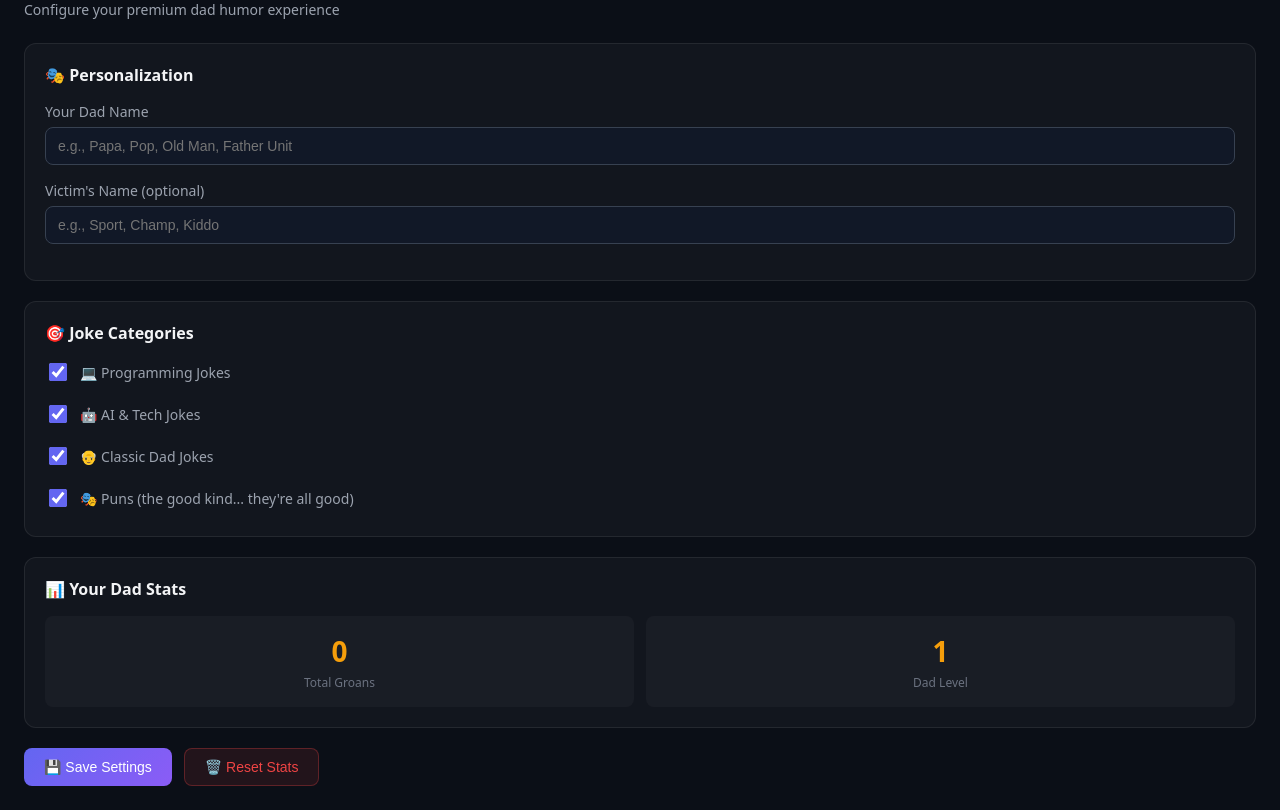
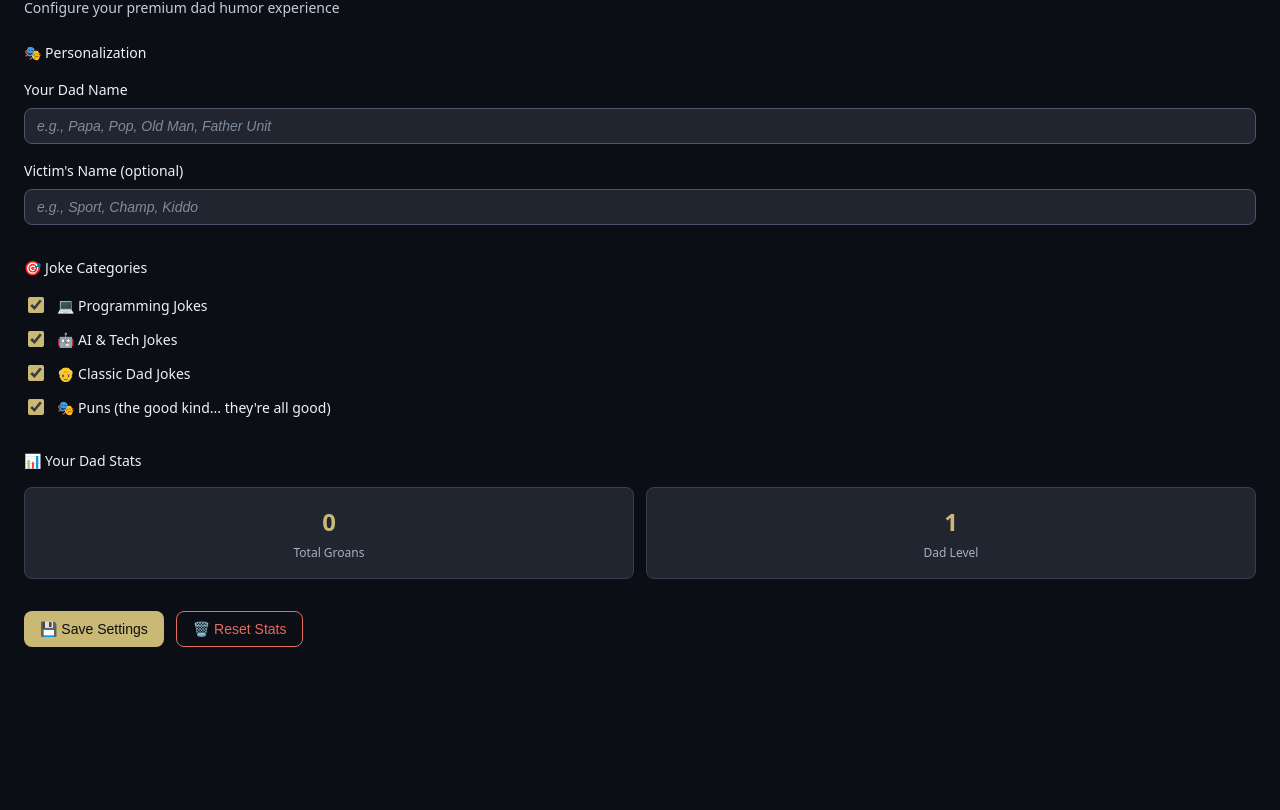
Before and after one commit to jpshackelford/oh-examples, a website: page agent-canvas-extensions/dad-jokes/settings.html in a window 1280 px wide. Shown: the part 71-881 px from the top of the page. After the commit the page ends 800 px from the top, so only its background shows below. Drawn offline with Linux system fonts and the light colour scheme.

Commit message:
style(dad-jokes): update settings to match AgentCanvas design system
- Use AgentCanvas Cool Grey color palette and CSS custom properties
- Match form control styling (36px height, 8px radius, focus states)
- Use semantic color tokens (--oh-primary, --oh-success, --oh-danger)
- Add auto-resize support for dynamic iframe height
- Improve visual consistency with native AgentCanvas settings pages

Co-authored-by: openhands <openhands@all-hands.dev>

```diff
--- a/agent-canvas-extensions/dad-jokes/settings.html
+++ b/agent-canvas-extensions/dad-jokes/settings.html
@@ -8,148 +8,248 @@
     />
     <title>Dad Jokes Settings</title>
     <style>
+      /*
+       * AgentCanvas Design Tokens (Cool Grey Palette)
+       * These match the tokens defined in agent-canvas/hero.ts and tailwind.css
+       */
+      :root {
+        /* Cool Grey Scale */
+        --cool-grey-50: #F7F9FC;
+        --cool-grey-100: #EEF2F7;
+        --cool-grey-200: #DCE3EE;
+        --cool-grey-300: #C3CDDC;
+        --cool-grey-400: #A3B0C4;
+        --cool-grey-500: #7E8A9E;
+        --cool-grey-600: #626D82;
+        --cool-grey-700: #4B5468;
+        --cool-grey-800: #383F50;
+        --cool-grey-900: #2C313F;
+        --cool-grey-925: #21252F;
+        --cool-grey-950: #0B0E14;
+        --cool-grey-975: #05070A;
+
+        /* Semantic Colors */
+        --oh-background: var(--cool-grey-950);
+        --oh-foreground: var(--cool-grey-100);
+        --oh-surface: var(--cool-grey-925);
+        --oh-surface-raised: var(--cool-grey-900);
+        --oh-border: var(--cool-grey-700);
+        --oh-border-subtle: var(--cool-grey-800);
+        --oh-text-secondary: var(--cool-grey-300);
+        --oh-text-dim: var(--cool-grey-500);
+        --oh-muted: var(--cool-grey-400);
+        --oh-primary: #c9b974;
+        --oh-success: #a5e75e;
+        --oh-danger: #e76a5e;
+        --oh-radius: 8px;
+      }
+
       * {
         box-sizing: border-box;
       }
+
       body {
         font-family: system-ui, -apple-system, sans-serif;
         margin: 0;
         padding: 24px;
-        color: #e5e7eb;
-        background: #0b0f17;
+        color: var(--oh-foreground);
+        background: var(--oh-background);
+        line-height: 1.5;
       }
+
       h1 {
-        margin: 0 0 8px 0;
-        font-size: 24px;
+        margin: 0 0 4px 0;
+        font-size: 20px;
+        font-weight: 600;
+        color: #ffffff;
         display: flex;
         align-items: center;
-        gap: 10px;
+        gap: 8px;
       }
+
       .subtitle {
-        color: #9ca3af;
+        color: var(--oh-text-secondary);
         margin-bottom: 24px;
         font-size: 14px;
       }
-      .section {
-        background: rgba(255, 255, 255, 0.03);
-        border: 1px solid rgba(255, 255, 255, 0.08);
-        border-radius: 12px;
-        padding: 20px;
-        margin-bottom: 20px;
+
+      /* Form field container */
+      .field {
+        margin-bottom: 16px;
       }
-      .section h2 {
-        margin: 0 0 16px 0;
-        font-size: 16px;
-        color: #f3f4f6;
+
+      .field label {
+        display: block;
+        margin-bottom: 8px;
+        font-size: 14px;
+        color: var(--oh-foreground);
       }
-      label {
-        display: block;
-        margin-bottom: 6px;
-        font-size: 14px;
-        color: #9ca3af;
-      }
+
+      /* Text inputs - matching formControlSettingsFieldClassName */
       input[type="text"] {
         width: 100%;
-        padding: 10px 12px;
-        border-radius: 8px;
-        border: 1px solid #374151;
-        background: #111827;
-        color: #e5e7eb;
+        height: 36px;
+        padding: 0 12px;
+        border-radius: var(--oh-radius);
+        border: 1px solid var(--oh-border);
+        background: var(--cool-grey-925);
+        color: #ffffff;
         font-size: 14px;
-        margin-bottom: 16px;
+        transition: border-color 75ms, box-shadow 75ms;
       }
+
+      input[type="text"]::placeholder {
+        color: var(--oh-text-dim);
+        font-style: italic;
+      }
+
       input[type="text"]:focus {
         outline: none;
-        border-color: #6366f1;
-        box-shadow: 0 0 0 2px rgba(99, 102, 241, 0.2);
+        border-color: rgba(255, 255, 255, 0.4);
+        box-shadow: 0 0 0 1px rgba(255, 255, 255, 0.2);
       }
+
+      /* Section dividers */
+      .section {
+        margin-bottom: 32px;
+      }
+
+      .section-title {
+        font-size: 14px;
+        font-weight: 500;
+        color: var(--oh-foreground);
+        margin: 0 0 16px 0;
+        display: flex;
+        align-items: center;
+        gap: 8px;
+      }
+
+      /* Checkbox styling */
       .checkbox-group {
         display: flex;
         flex-direction: column;
         gap: 12px;
       }
+
       .checkbox-item {
         display: flex;
         align-items: center;
         gap: 10px;
+        cursor: pointer;
       }
+
       .checkbox-item input[type="checkbox"] {
-        width: 18px;
-        height: 18px;
-        accent-color: #6366f1;
+        width: 16px;
+        height: 16px;
+        accent-color: var(--oh-primary);
+        cursor: pointer;
       }
+
       .checkbox-item span {
         font-size: 14px;
+        color: var(--oh-foreground);
       }
+
+      /* Button row */
       .btn-row {
         display: flex;
         gap: 12px;
-        margin-top: 20px;
+        margin-top: 24px;
       }
+
+      /* Buttons - matching AgentCanvas button styles */
       button {
-        padding: 10px 20px;
-        border-radius: 8px;
-        border: none;
+        height: 36px;
+        padding: 0 16px;
+        border-radius: var(--oh-radius);
         font-size: 14px;
         font-weight: 500;
         cursor: pointer;
-        transition: all 0.2s;
+        transition: background-color 75ms, border-color 75ms, opacity 75ms;
+        display: inline-flex;
+        align-items: center;
+        justify-content: center;
+        gap: 6px;
       }
+
       .btn-primary {
-        background: linear-gradient(135deg, #6366f1 0%, #8b5cf6 100%);
-        color: white;
+        background: var(--oh-primary);
+        color: var(--cool-grey-950);
+        border: none;
       }
+
       .btn-primary:hover {
-        transform: translateY(-1px);
-        box-shadow: 0 4px 12px rgba(99, 102, 241, 0.3);
+        opacity: 0.9;
       }
+
+      .btn-secondary {
+        background: var(--cool-grey-800);
+        color: var(--oh-foreground);
+        border: 1px solid var(--oh-border);
+      }
+
+      .btn-secondary:hover {
+        background: var(--cool-grey-700);
+      }
+
       .btn-danger {
-        background: rgba(239, 68, 68, 0.1);
-        color: #ef4444;
-        border: 1px solid rgba(239, 68, 68, 0.3);
+        background: transparent;
+        color: var(--oh-danger);
+        border: 1px solid var(--oh-danger);
       }
+
       .btn-danger:hover {
-        background: rgba(239, 68, 68, 0.2);
+        background: rgba(231, 106, 94, 0.1);
       }
+
+      /* Status messages */
       #status {
         margin-top: 16px;
         padding: 12px;
-        border-radius: 8px;
+        border-radius: var(--oh-radius);
         font-size: 13px;
         display: none;
       }
+
       #status.success {
         display: block;
-        background: rgba(16, 185, 129, 0.1);
-        color: #10b981;
-        border: 1px solid rgba(16, 185, 129, 0.2);
+        background: rgba(165, 231, 94, 0.1);
+        color: var(--oh-success);
+        border: 1px solid rgba(165, 231, 94, 0.3);
       }
+
       #status.error {
         display: block;
-        background: rgba(239, 68, 68, 0.1);
-        color: #ef4444;
-        border: 1px solid rgba(239, 68, 68, 0.2);
+        background: rgba(231, 106, 94, 0.1);
+        color: var(--oh-danger);
+        border: 1px solid rgba(231, 106, 94, 0.3);
       }
+
+      /* Stats cards */
       .stats {
         display: grid;
         grid-template-columns: repeat(2, 1fr);
         gap: 12px;
-        margin-top: 16px;
+        margin-top: 12px;
       }
+
       .stat-card {
-        background: rgba(255, 255, 255, 0.03);
-        border-radius: 8px;
+        background: var(--cool-grey-925);
+        border: 1px solid var(--oh-border-subtle);
+        border-radius: var(--oh-radius);
         padding: 16px;
         text-align: center;
       }
+
       .stat-value {
-        font-size: 28px;
-        font-weight: bold;
-        color: #f59e0b;
+        font-size: 24px;
+        font-weight: 600;
+        color: var(--oh-primary);
       }
+
       .stat-label {
         font-size: 12px;
-        color: #6b7280;
+        color: var(--oh-muted);
         margin-top: 4px;
       }
     </style>
@@ -159,16 +259,19 @@
     <p class="subtitle">Configure your premium dad humor experience</p>
 
     <div class="section">
-      <h2>🎭 Personalization</h2>
-      <label for="dadName">Your Dad Name</label>
-      <input type="text" id="dadName" placeholder="e.g., Papa, Pop, Old Man, Father Unit" />
-
-      <label for="victimName">Victim's Name (optional)</label>
-      <input type="text" id="victimName" placeholder="e.g., Sport, Champ, Kiddo" />
+      <h3 class="section-title">🎭 Personalization</h3>
+      <div class="field">
+        <label for="dadName">Your Dad Name</label>
+        <input type="text" id="dadName" placeholder="e.g., Papa, Pop, Old Man, Father Unit" />
+      </div>
+      <div class="field">
+        <label for="victimName">Victim's Name (optional)</label>
+        <input type="text" id="victimName" placeholder="e.g., Sport, Champ, Kiddo" />
+      </div>
     </div>
 
     <div class="section">
-      <h2>🎯 Joke Categories</h2>
+      <h3 class="section-title">🎯 Joke Categories</h3>
       <div class="checkbox-group">
         <label class="checkbox-item">
           <input type="checkbox" id="catProgramming" checked />
@@ -190,7 +293,7 @@
     </div>
 
     <div class="section">
-      <h2>📊 Your Dad Stats</h2>
+      <h3 class="section-title">📊 Your Dad Stats</h3>
       <div class="stats">
         <div class="stat-card">
           <div class="stat-value" id="totalGroans">0</div>
@@ -215,6 +318,26 @@
         var parentWindow = window.parent;
         var nextId = 1;
         var pending = {};
+
+        // --- Auto-resize support ---
+        // Reports the current content height to the host so the iframe can grow
+        // to fit the content naturally, like native settings pages.
+        function reportContentHeight() {
+          var height = document.body.scrollHeight;
+          parentWindow.postMessage({ type: "agentCanvas:resize", height: height }, "*");
+        }
+
+        function enableAutoResize() {
+          reportContentHeight();
+          var observer = new ResizeObserver(function () {
+            reportContentHeight();
+          });
+          observer.observe(document.body);
+        }
+
+        // Enable auto-resize for settings pages
+        enableAutoResize();
+        // --- End auto-resize support ---
 
         window.addEventListener("message", function (event) {
           if (event.source !== parentWindow) return;
```
